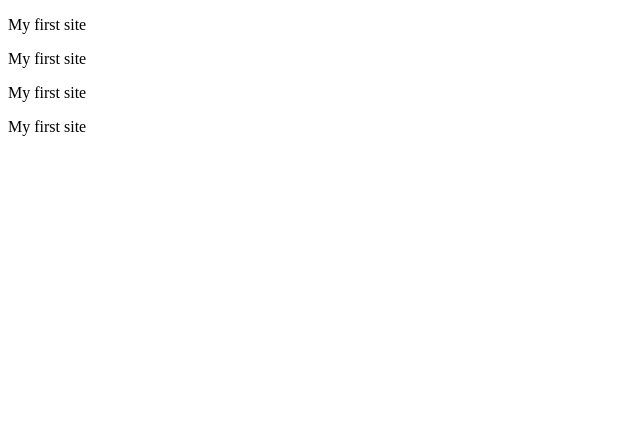
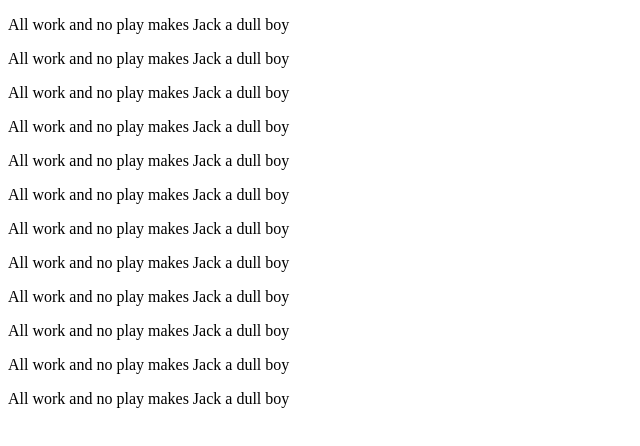
Before and after one commit to Zipri/hexlet-git, a plain HTML site: page index.html in a window 1280 px wide. Shown: the whole page, without its empty margins (0-640 px from the left). Drawn offline with Linux system fonts and the light colour scheme.

Commit message:
3. added eq.js

```diff
--- /dev/null
+++ b/eq.js
@@ -0,0 +1,3 @@
+const qwer = '123'
+// console.log(`qwe ${qwer} 12312312313`)
+console.log('qwe'+qwer+'123123132')
--- a/index.html
+++ b/index.html
@@ -5,9 +5,17 @@
     <title>Title</title>
 </head>
 <body>
-    <p>My first site</p>
-    <p>My first site</p>
-    <p>My first site</p>
-    <p>My first site</p>
+    <p>All work and no play makes Jack a dull boy</p>
+    <p>All work and no play makes Jack a dull boy</p>
+    <p>All work and no play makes Jack a dull boy</p>
+    <p>All work and no play makes Jack a dull boy</p>
+    <p>All work and no play makes Jack a dull boy</p>
+    <p>All work and no play makes Jack a dull boy</p>
+    <p>All work and no play makes Jack a dull boy</p>
+    <p>All work and no play makes Jack a dull boy</p>
+    <p>All work and no play makes Jack a dull boy</p>
+    <p>All work and no play makes Jack a dull boy</p>
+    <p>All work and no play makes Jack a dull boy</p>
+    <p>All work and no play makes Jack a dull boy</p>
 </body>
 </html>
```
